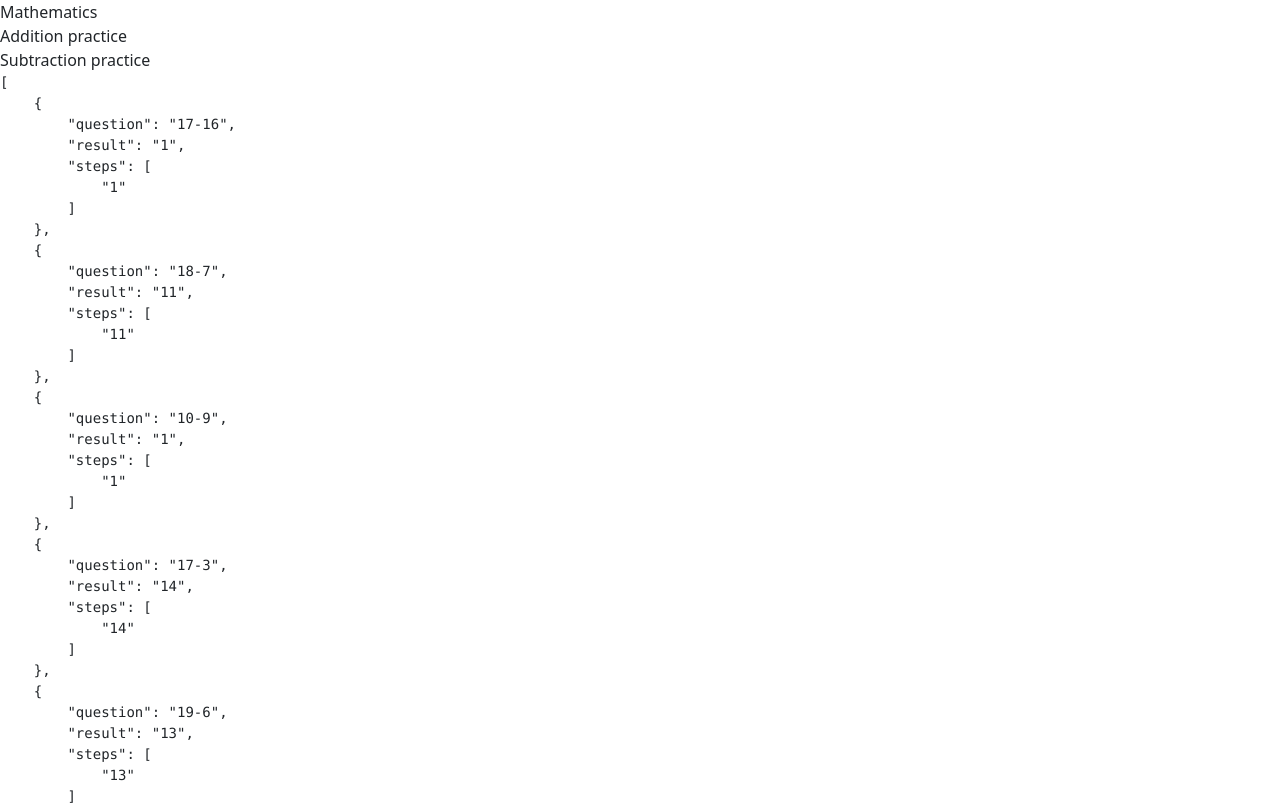
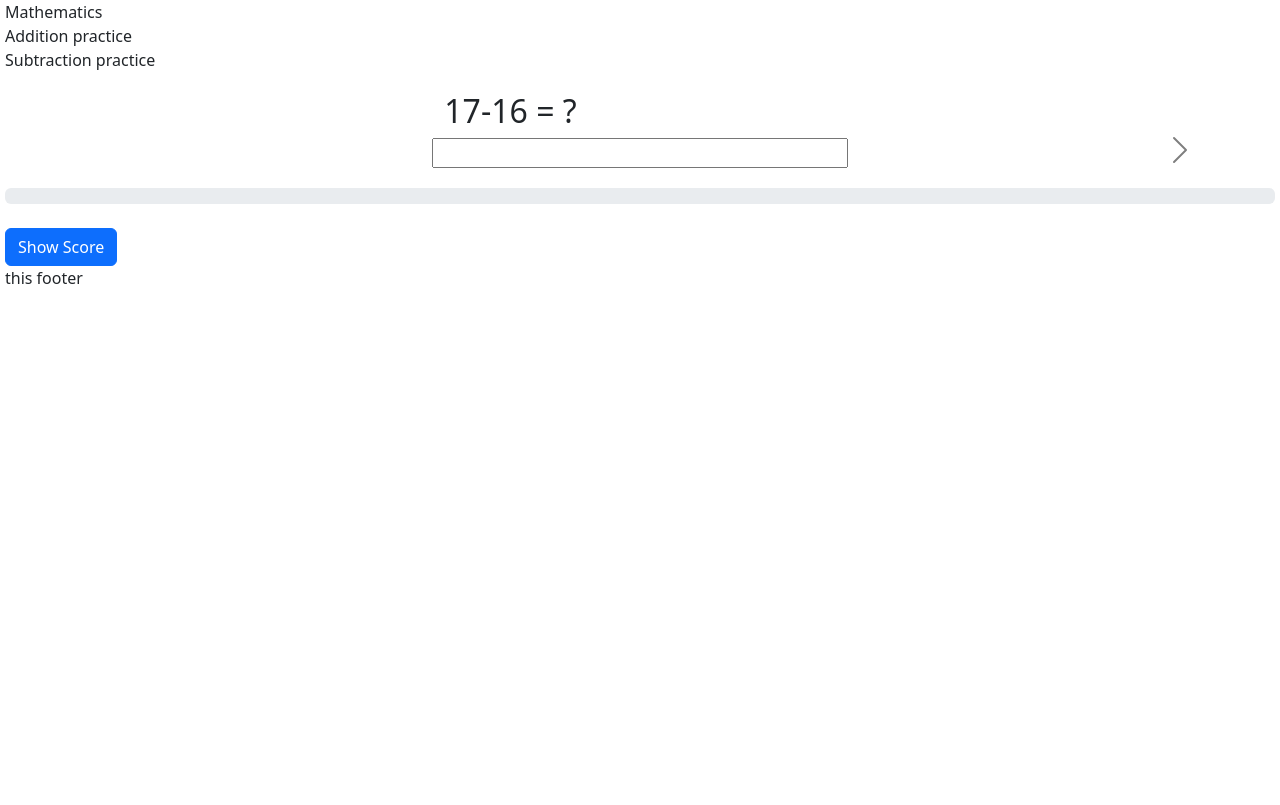
Before and after one commit to luyi985/kids-study, a Next.js app: page /math/subtraction/1 in a window 1280 px wide. Shown: the top 805 px of the page. Built offline with nearby package versions, Linux system fonts and the light colour scheme.

Commit message:
feat: questions

```diff
--- a/components/nav.tsx
+++ b/components/nav.tsx
@@ -42,21 +42,6 @@ export const makeStaticPracticePath = (
     url: `${baseUrl}${idx + 1}`,
   }));
 
-export const DropDownNavItem: React.FC<{
-  parent: LinkType;
-  childItems: LinkType[];
-}> = ({ parent, childItems }) => {
-  return (
-    <div className="dropdown">
-      <NavLink className="btn btn-primary dropdown-toggle" {...parent} />
-      <ul className="dropdown-menu show">
-        {childItems.map((link) => (
-          <NavLink {...link} key={link.url} className="dropdown-item" />
-        ))}
-      </ul>
-    </div>
-  );
-};
 
 export const NavLink = ({
   label,
--- /dev/null
+++ b/components/question.tsx
@@ -0,0 +1,157 @@
+import { MathQuestion } from "@/core/mathQuestion";
+import React, { useRef, useState } from "react";
+
+const questionStyle = {
+  padding: "20px",
+  height: "100%",
+  width: "100%",
+  display: "flex",
+  justifyContent: "center",
+};
+
+const ResultCell = ({
+  idx,
+  question,
+  pickQuestion,
+}: {
+  idx: number;
+  question: MathQuestion & { answer?: number };
+  pickQuestion: (idx: number) => void;
+}) => {
+  return (
+    <span
+      style={{
+        color: "white",
+        display: "flex",
+        width: "40px",
+        height: "40px",
+        justifyContent: "center",
+        alignItems: "center",
+        cursor: "pointer",
+        background: `${
+          typeof question.answer === "undefined"
+            ? "#ddd"
+            : question.answer === parseFloat(question.result)
+            ? "green"
+            : "red"
+        }`,
+      }}
+      onClick={() => pickQuestion(idx)}
+    >
+      {idx + 1}
+    </span>
+  );
+};
+
+export const Questions: React.FC<{ questions: MathQuestion[] }> = ({
+  questions,
+}) => {
+  const [questionList, setQuestionList] =
+    useState<Array<MathQuestion & { answer?: number }>>(questions);
+  const [currentIdx, setCurrentIdx] = useState(0);
+  const [toggleScore, setToggleScore] = useState(false);
+  const handleNextPrev = (isNext: boolean) => () => {
+    const nextStateIdx = isNext
+      ? Math.min(currentIdx + 1, questionList.length - 1)
+      : Math.max(currentIdx - 1, 0);
+    setCurrentIdx(nextStateIdx);
+  };
+  const complete = `${((currentIdx * 100) / (questionList.length - 1)).toFixed(
+    2
+  )}%`;
+
+  return (
+    <>
+      <div className="carousel slide carousel-fade carousel-dark">
+        <div className="carousel-inner">
+          {questionList.map((q, idx) => (
+            <div
+              className={
+                currentIdx === idx ? "carousel-item active" : "carousel-item"
+              }
+              style={questionStyle}
+              key={idx}
+            >
+              <div className="row">
+                <h2>{`${q.question} = ?`}</h2>
+                <input
+                  type="number"
+                  value={questionList[currentIdx].answer ?? ""}
+                  onChange={(e) => {
+                    const clone = questionList.slice();
+                    clone[currentIdx].answer = parseFloat(
+                      parseFloat(e.target.value ?? "").toFixed()
+                    );
+                    setQuestionList(clone);
+                  }}
+                />
+              </div>
+            </div>
+          ))}
+        </div>
+        {currentIdx !== 0 && (
+          <button
+            className="carousel-control-prev"
+            type="button"
+            data-bs-slide="prev"
+            onClick={handleNextPrev(false)}
+          >
+            <span
+              className="carousel-control-prev-icon"
+              aria-hidden="true"
+            ></span>
+            <span className="visually-hidden">Previous</span>
+          </button>
+        )}
+        {currentIdx !== questionList.length - 1 && (
+          <button
+            className="carousel-control-next"
+            type="button"
+            data-bs-slide="next"
+            onClick={handleNextPrev(true)}
+          >
+            <span
+              className="carousel-control-next-icon"
+              aria-hidden="true"
+            ></span>
+            <span className="visually-hidden">Next</span>
+          </button>
+        )}
+        <div className="progress" role="progressbar">
+          <div className="progress-bar" style={{ width: `${complete}` }}>
+            {`${currentIdx + 1}`}
+          </div>
+        </div>
+        <br />
+      </div>
+      <button
+        className="btn btn-primary"
+        onClick={() => setToggleScore((pre) => !pre)}
+      >
+        Show Score
+      </button>
+      {toggleScore && (
+        <div className="row">
+          <div
+            style={{
+              flexWrap: "wrap",
+              flexDirection: "row",
+              width: "100%",
+              display: "flex",
+              gap: "2px",
+            }}
+          >
+            {questionList.map((q, idx) => (
+              <ResultCell
+                idx={idx}
+                key={idx}
+                question={q}
+                pickQuestion={setCurrentIdx}
+              />
+            ))}
+          </div>
+        </div>
+      )}
+    </>
+  );
+};
--- a/pages/math/addition/[day].tsx
+++ b/pages/math/addition/[day].tsx
@@ -3,6 +3,7 @@ import {
   makeStaticPracticePath,
   NUM_PER_DAY,
 } from "@/components/nav";
+import { Questions } from "@/components/question";
 import { additionJson } from "@/core/makeMathJson";
 import { MathQuestion } from "@/core/mathQuestion";
 import { FC } from "react";
@@ -10,6 +11,7 @@ import { FC } from "react";
 const Addition: FC<{
   additions: MathQuestion[];
 }> = ({ additions }) => {
+  return <Questions questions={additions} />;
   return <pre>{JSON.stringify(additions, null, 4)}</pre>;
 };
 
--- a/pages/math/subtraction/[day].tsx
+++ b/pages/math/subtraction/[day].tsx
@@ -3,12 +3,14 @@ import {
   makeStaticPracticePath,
   NUM_PER_DAY,
 } from "@/components/nav";
+import { Questions } from "@/components/question";
 import { subtractionJson } from "@/core/makeMathJson";
 import { MathQuestion } from "@/core/mathQuestion";
 import { FC } from "react";
 const subtraction: FC<{
   subtractions: MathQuestion[];
 }> = ({ subtractions }) => {
+  return <Questions questions={subtractions} />;
   return <pre>{JSON.stringify(subtractions, null, 4)}</pre>;
 };
 
--- a/styles/globals.scss
+++ b/styles/globals.scss
@@ -6,6 +6,8 @@
   width: 100%;
   margin: 0 auto;
   max-width: var(--max-width);
+  box-sizing: border-box;
+  padding: 0 5px;
 }
 
 main {
```
